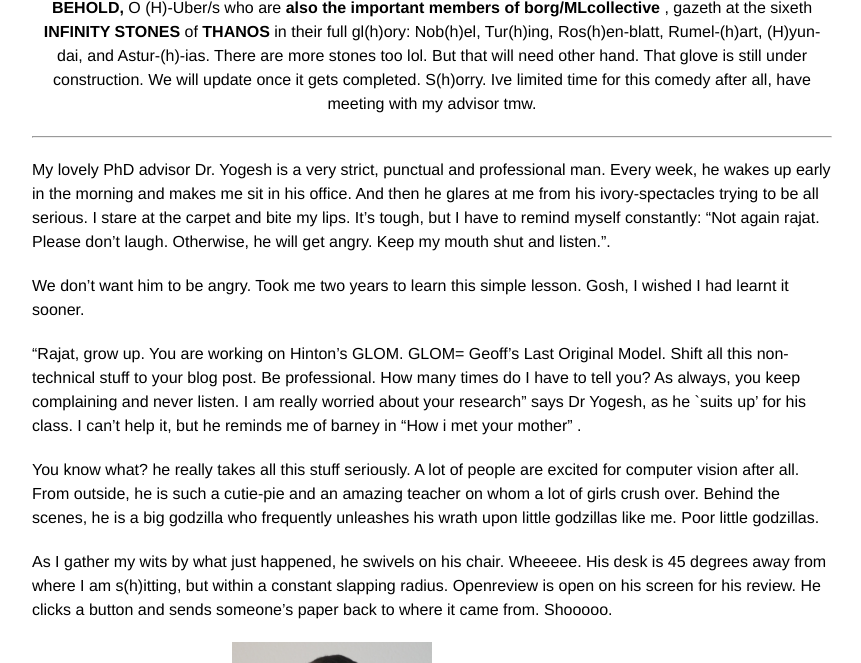
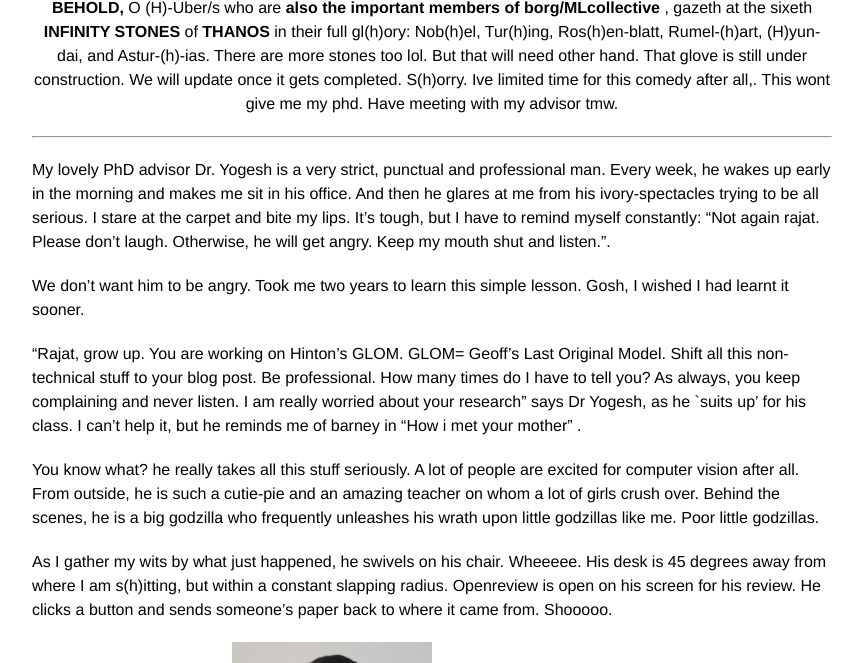
Before and after one commit to rajatmodi62/rajatmodi62.github.io, a Jekyll site: the page built from _posts/2024-10-26-hinton_apm.md, in a window 1280 px wide and 900 px high, scrolled down 2601 px, cut to the strip 237-900 px from the top of the window. Shown: the whole strip, without its empty margins (208-1069 px from the left). Built offline with Jekyll 4.4.1, drawn with Linux system fonts in a browser that asks for light colours; comment, search, counter and statistics services are not loaded.

Commit message:
soft link blog

```diff
--- a/_posts/2024-10-26-hinton_apm.md
+++ b/_posts/2024-10-26-hinton_apm.md
@@ -64,7 +64,7 @@ p.s. We have members from <b>(H)-Uber/s too</b>(cc Rosanne Liu, Jason Yosinski).
     <img class="img-fluid" src="{{ site.baseurl }}\assets\img\apm\infinity_stone.png" style="width: 50%; height: auto;"> <!-- Image width is 50% of its parent -->
 </div>
 <div class="caption" style="text-align: center;">
-    <b> BEHOLD,</b> O (H)-Uber/s who are <b>also the important members of borg/MLcollective </b>, gazeth at the sixeth <b> INFINITY STONES</b> of <b>THANOS</b> in their full gl(h)ory: Nob(h)el, Tur(h)ing, Ros(h)en-blatt, Rumel-(h)art, (H)yun-dai, and Astur-(h)-ias. There are more stones too lol. But that will need other hand. That glove is still under construction. We will update once it gets completed. S(h)orry. Ive limited time for this comedy after all, have meeting with my advisor tmw.
+    <b> BEHOLD,</b> O (H)-Uber/s who are <b>also the important members of borg/MLcollective </b>, gazeth at the sixeth <b> INFINITY STONES</b> of <b>THANOS</b> in their full gl(h)ory: Nob(h)el, Tur(h)ing, Ros(h)en-blatt, Rumel-(h)art, (H)yun-dai, and Astur-(h)-ias. There are more stones too lol. But that will need other hand. That glove is still under construction. We will update once it gets completed. S(h)orry. Ive limited time for this comedy after all,. This wont give me my phd. Have meeting with my advisor tmw.
 </div>
 <!-- And now, as even the stars spanning the cosmos <b> shall be forced to bear witness </b>  this grandiose-moment , under the sacred laws of academic-tradition spanning <b> millennia </b>, and the blessings of esteemed NeurIPS program committee, <b>(Me)mbers of the (ML)Collective</b> on this twenty eighth day of the month of october in the year 2024 of our humble lord <b>Jesus Christ</b>  hereby lay claim to  Yannic Kilcher’s <b>“(Me)-GLO-(MiL)-lennia”</b>. Member's locations can include any land, water, spaceships, and inside volcanoes too. May this claim forever rest <b>UNWAVERING, UNDILUTED and UNCHALLENGED </b>.
 
```
